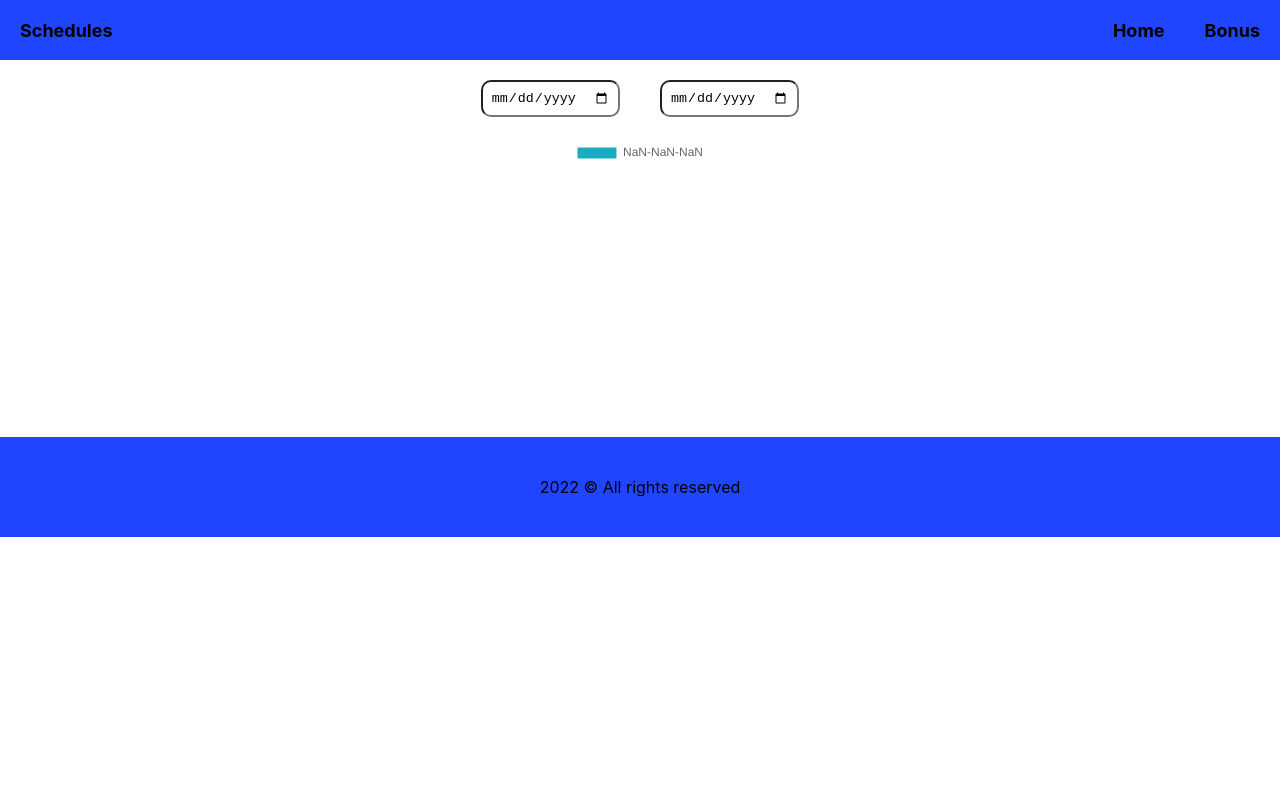
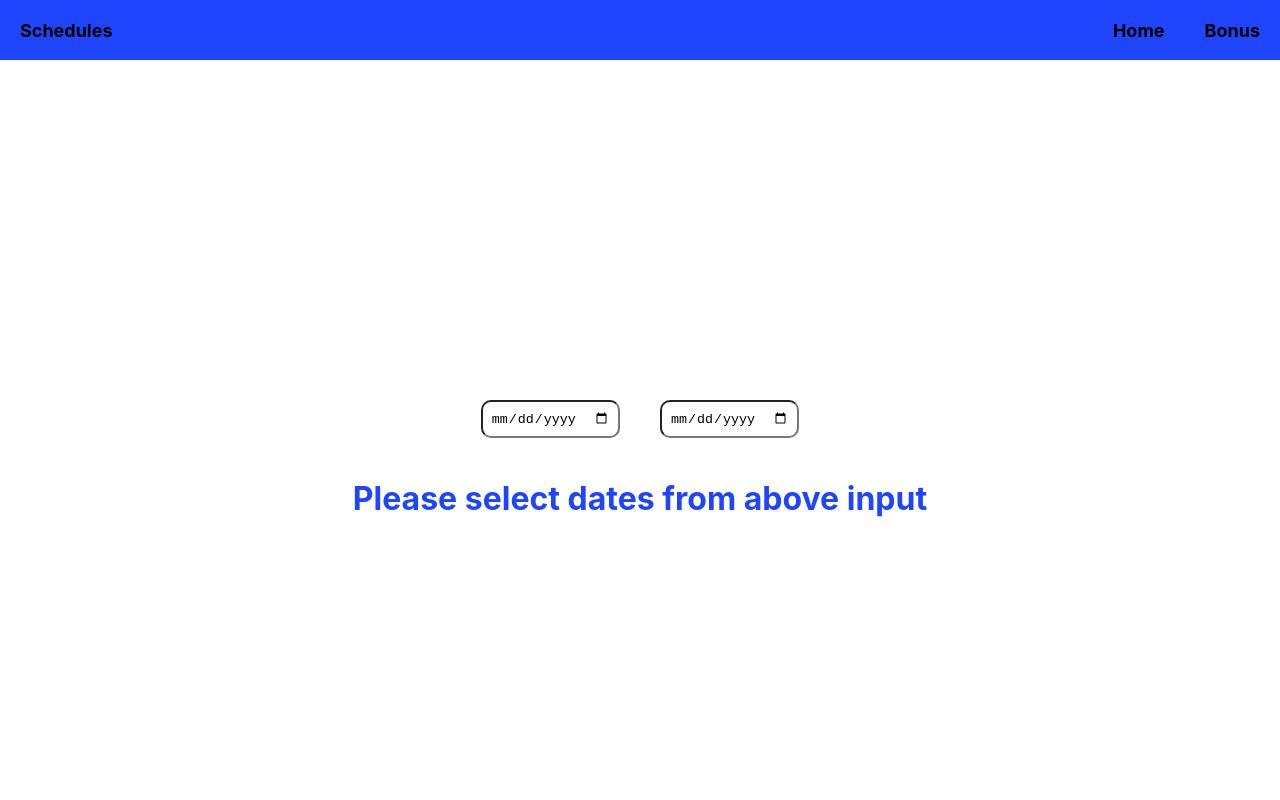
Before and after one commit to SiddheshDabholkar/GraphAssignment, a React (Create React App) app: page /bonus in a window 1280 px wide. Shown: the top 800 px of the page. Built offline with nearby package versions, Linux system fonts and the light colour scheme.

Commit message:
made bonus reponsive

```diff
--- a/src/components/PriorScheduling.scss
+++ b/src/components/PriorScheduling.scss
@@ -0,0 +1,7 @@
+@import "/src/styles/mixin.scss";
+
+.PriorScheduling {
+  @include col;
+  @include center;
+  width: 95%;
+}
--- a/src/components/PriorScheduling.tsx
+++ b/src/components/PriorScheduling.tsx
@@ -3,6 +3,7 @@ import data from "../data.json";
 import { ApiDataType } from "../pages/Home";
 import { Chart as ChartJS, ArcElement, Tooltip, Legend } from "chart.js";
 import { Pie } from "react-chartjs-2";
+import "./PriorScheduling.scss";
 
 ChartJS.register(ArcElement, Tooltip, Legend);
 
@@ -126,7 +127,7 @@ const PriorScheduling: React.FC<PriorSchedulingType> = ({ from, to }) => {
   };
 
   return (
-    <div>
+    <div className="PriorScheduling">
       <Pie data={pieData} />
     </div>
   );
--- a/src/pages/Bonus.scss
+++ b/src/pages/Bonus.scss
@@ -1,8 +1,11 @@
 @import "/src/styles/mixin.scss";
+@import "/src/styles/colors.scss";
 
 .Bonus {
   @include col;
   @include center;
+  min-height: 100vh;
+  max-height: 100%;
   &Top {
     @include row;
     @include center;
@@ -16,6 +19,27 @@
   &Bottom {
     @include col;
     @include center;
-    width: 90%;
+    margin: 3% 0%;
+    @media (min-width: 1000px) {
+      width: 40%;
+    }
+    @media (min-width: 1300px) {
+      width: 50%;
+    }
+    @media (max-width: 1000px) {
+      width: 90%;
+    }
+    @media (max-width: 900px) {
+      width: 100%;
+    }
+  }
+  &NotSelected {
+    @include row;
+    @include center;
+    width: 100%;
+    text-align: center;
+    font-size: 16px;
+    font-weight: bolder;
+    color: $background;
   }
 }
--- a/src/pages/Bonus.tsx
+++ b/src/pages/Bonus.tsx
@@ -24,9 +24,15 @@ export default function Bonus() {
           onChange={(e) => setTo(e.target.value)}
         />
       </div>
-      <div className="BonusBottom">
-        <PriorScheduling from={from} to={to} />
-      </div>
+      {to && from ? (
+        <div className="BonusBottom">
+          <PriorScheduling from={from} to={to} />
+        </div>
+      ) : (
+        <div className="BonusNotSelected">
+          <h1>Please select dates from above input</h1>
+        </div>
+      )}
     </div>
   );
 }
```
